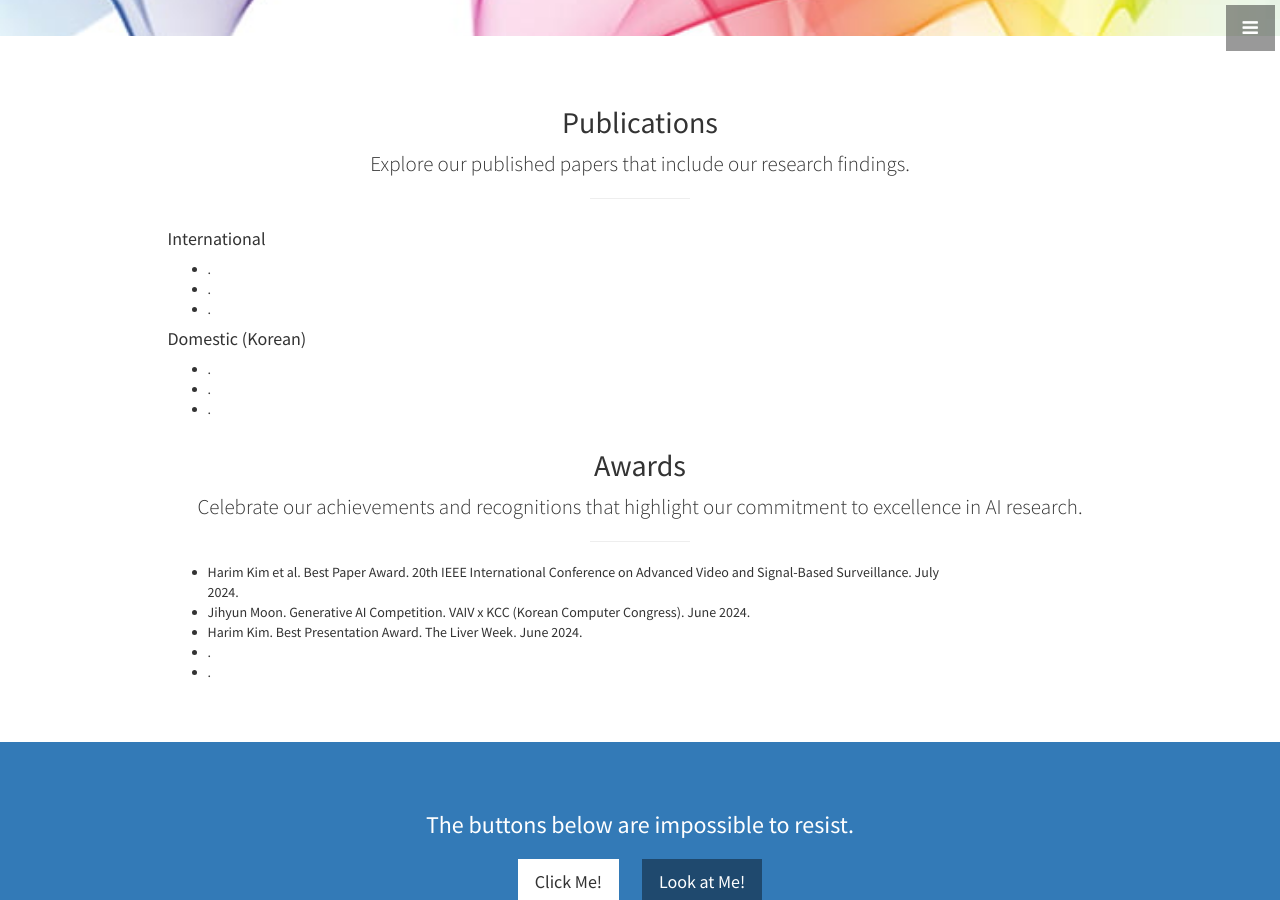
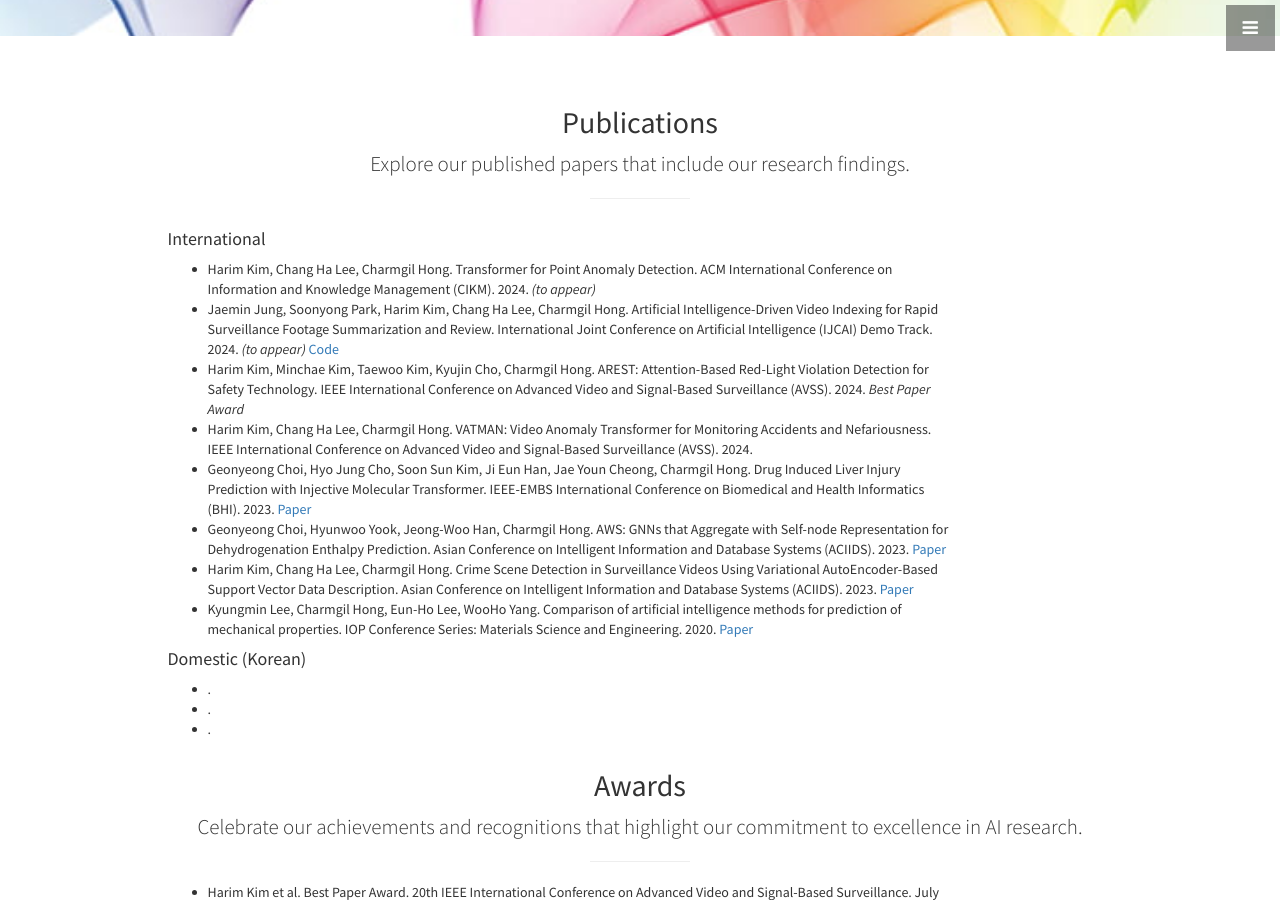
Before and after one commit to nth221/nth221.github.io, a Jekyll site: the page built from index.html, in a window 1280 px wide and 900 px high, scrolled down 2630 px. Built offline with Jekyll 4.4.1, drawn with Linux system fonts in a browser that asks for light colours.

Commit message:
modified:   _includes/portfolio.html

```diff
--- a/_includes/portfolio.html
+++ b/_includes/portfolio.html
@@ -9,9 +9,14 @@
           <div class="col-lg-10 text-left">
             <h4>International</h4>
             <ul class="publication-list">
-              <li>.</li>
-              <li>.</li>
-              <li>.</li>
+              <li>Harim Kim, Chang Ha Lee, Charmgil Hong. Transformer for Point Anomaly Detection. ACM International Conference on Information and Knowledge Management (CIKM). 2024. <em>(to appear)</em></li>
+              <li>Jaemin Jung, Soonyong Park, Harim Kim, Chang Ha Lee, Charmgil Hong. Artificial Intelligence-Driven Video Indexing for Rapid Surveillance Footage Summarization and Review. International Joint Conference on Artificial Intelligence (IJCAI) Demo Track. 2024. <em>(to appear)</em> <span class="res"><a href="https://github.com/nth221/videx" target="_blank">Code</a></span></li>
+              <li>Harim Kim, Minchae Kim, Taewoo Kim, Kyujin Cho, Charmgil Hong. AREST: Attention-Based Red-Light Violation Detection for Safety Technology. IEEE International Conference on Advanced Video and Signal-Based Surveillance (AVSS). 2024. <span class="award"><em>Best Paper Award</em></span></li>
+              <li>Harim Kim, Chang Ha Lee, Charmgil Hong. VATMAN: Video Anomaly Transformer for Monitoring Accidents and Nefariousness. IEEE International Conference on Advanced Video and Signal-Based Surveillance (AVSS). 2024.</li>
+              <li>Geonyeong Choi, Hyo Jung Cho, Soon Sun Kim, Ji Eun Han, Jae Youn Cheong, Charmgil Hong. Drug Induced Liver Injury Prediction with Injective Molecular Transformer. IEEE-EMBS International Conference on Biomedical and Health Informatics (BHI). 2023. <span class="res"><a href="https://bhiconference.github.io/BHI2023/2023/pdfs/1570919252.pdf" target="_blank">Paper</a></span></li>
+              <li>Geonyeong Choi, Hyunwoo Yook, Jeong-Woo Han, Charmgil Hong. AWS: GNNs that Aggregate with Self-node Representation for Dehydrogenation Enthalpy Prediction. Asian Conference on Intelligent Information and Database Systems (ACIIDS). 2023. <span class="res"><a href="https://link.springer.com/chapter/10.1007/978-3-031-42430-4_14" target="_blank">Paper</a></span></li>
+              <li>Harim Kim, Chang Ha Lee, Charmgil Hong. Crime Scene Detection in Surveillance Videos Using Variational AutoEncoder-Based Support Vector Data Description. Asian Conference on Intelligent Information and Database Systems (ACIIDS). 2023. <span class="res"><a href="https://link.springer.com/chapter/10.1007/978-3-031-42430-4_37" target="_blank">Paper</a></span></li>
+              <li>Kyungmin Lee, Charmgil Hong, Eun-Ho Lee, WooHo Yang. Comparison of artificial intelligence methods for prediction of mechanical properties. IOP Conference Series: Materials Science and Engineering. 2020. <span class="res"><a href="https://iopscience.iop.org/article/10.1088/1757-899X/967/1/012031" target="_blank">Paper</a></span></li>
             </ul>
             <h4>Domestic (Korean)</h4>
             <ul class="publication-list">
```
